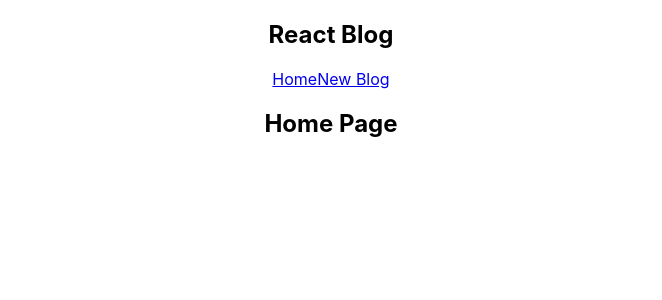
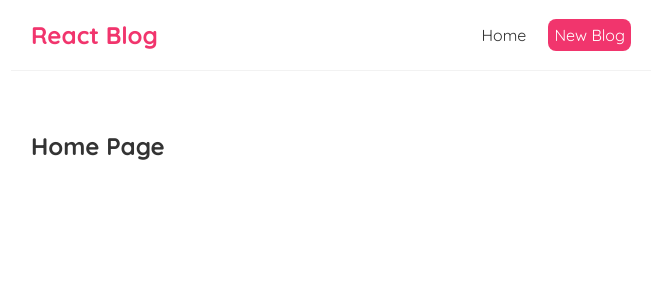
Before and after one commit to PaulinJ/CRUD-Blog-App--React_Fundamentals-, a React (Create React App) app in the folder blog-app/: page / in a window 1280 px wide. Shown: the top 300 px of the page, without its empty margins (309-971 px from the left). Built offline with nearby package versions, Linux system fonts and the light colour scheme.

Commit message:
styles in React & inline styling structure

```diff
--- a/blog-app/src/App.css
+++ /dev/null
@@ -1,38 +0,0 @@
-.App {
-  text-align: center;
-}
-
-.App-logo {
-  height: 40vmin;
-  pointer-events: none;
-}
-
-@media (prefers-reduced-motion: no-preference) {
-  .App-logo {
-    animation: App-logo-spin infinite 20s linear;
-  }
-}
-
-.App-header {
-  background-color: #282c34;
-  min-height: 100vh;
-  display: flex;
-  flex-direction: column;
-  align-items: center;
-  justify-content: center;
-  font-size: calc(10px + 2vmin);
-  color: white;
-}
-
-.App-link {
-  color: #61dafb;
-}
-
-@keyframes App-logo-spin {
-  from {
-    transform: rotate(0deg);
-  }
-  to {
-    transform: rotate(360deg);
-  }
-}
--- a/blog-app/src/App.js
+++ b/blog-app/src/App.js
@@ -1,4 +1,3 @@
-import './App.css';
 import Navbar from './Navbar';
 import Home from './Home';
 function App() {
--- a/blog-app/src/Navbar.js
+++ b/blog-app/src/Navbar.js
@@ -4,7 +4,11 @@
          <h1>React Blog</h1>
         <div className="links">
            <a href="/">Home</a>
-           <a href="/create">New Blog</a>
+           <a href="/create" style={{
+            color: "white",
+            backgroundColor: "#f1356d",
+            borderRadius: "8px"
+           }}>New Blog</a>
         </div>
        </nav>
      );
--- a/blog-app/src/index.css
+++ b/blog-app/src/index.css
@@ -1,13 +1,35 @@
-body {
+@import url('https://fonts.googleapis.com/css2?family=Quicksand:wght@300;400;500;600;700&display=swap');
+
+/* base styles */
+* {
   margin: 0;
-  font-family: -apple-system, BlinkMacSystemFont, 'Segoe UI', 'Roboto', 'Oxygen',
-    'Ubuntu', 'Cantarell', 'Fira Sans', 'Droid Sans', 'Helvetica Neue',
-    sans-serif;
-  -webkit-font-smoothing: antialiased;
-  -moz-osx-font-smoothing: grayscale;
+  font-family: "Quicksand";
+  color: #333;
 }
-
-code {
-  font-family: source-code-pro, Menlo, Monaco, Consolas, 'Courier New',
-    monospace;
+.navbar {
+  padding: 20px;
+  display: flex;
+  align-items: center;
+  max-width: 600px;
+  margin: 0 auto;
+  border-bottom: 1px solid #f2f2f2;
 }
+.navbar h1 {
+  color: #f1356d;
+}
+.navbar .links {
+  margin-left: auto;
+}
+.navbar a {
+  margin-left: 16px;
+  text-decoration: none;
+  padding: 6px;
+}
+.navbar a:hover {
+  color: #f1356d;
+}
+.content {
+  max-width: 600px;
+  margin: 40px auto;
+  padding: 20px;
+}
```
